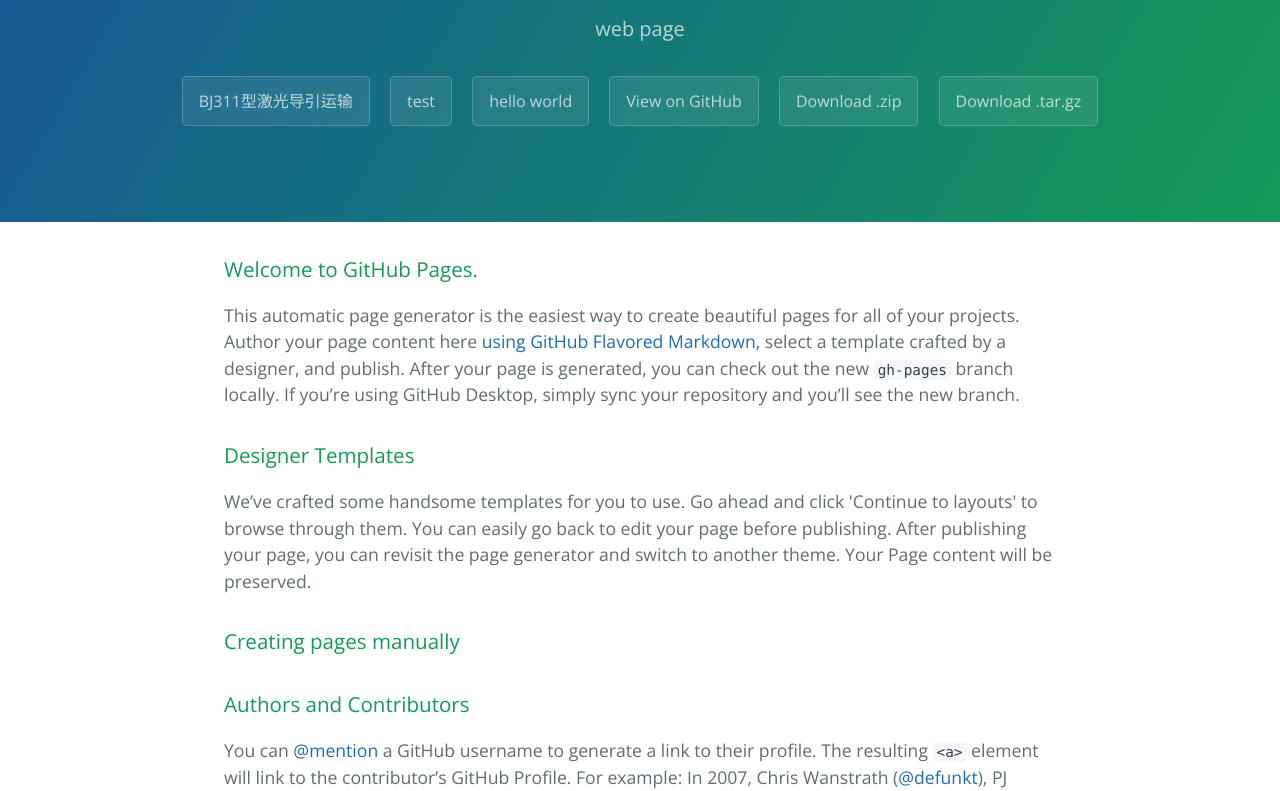
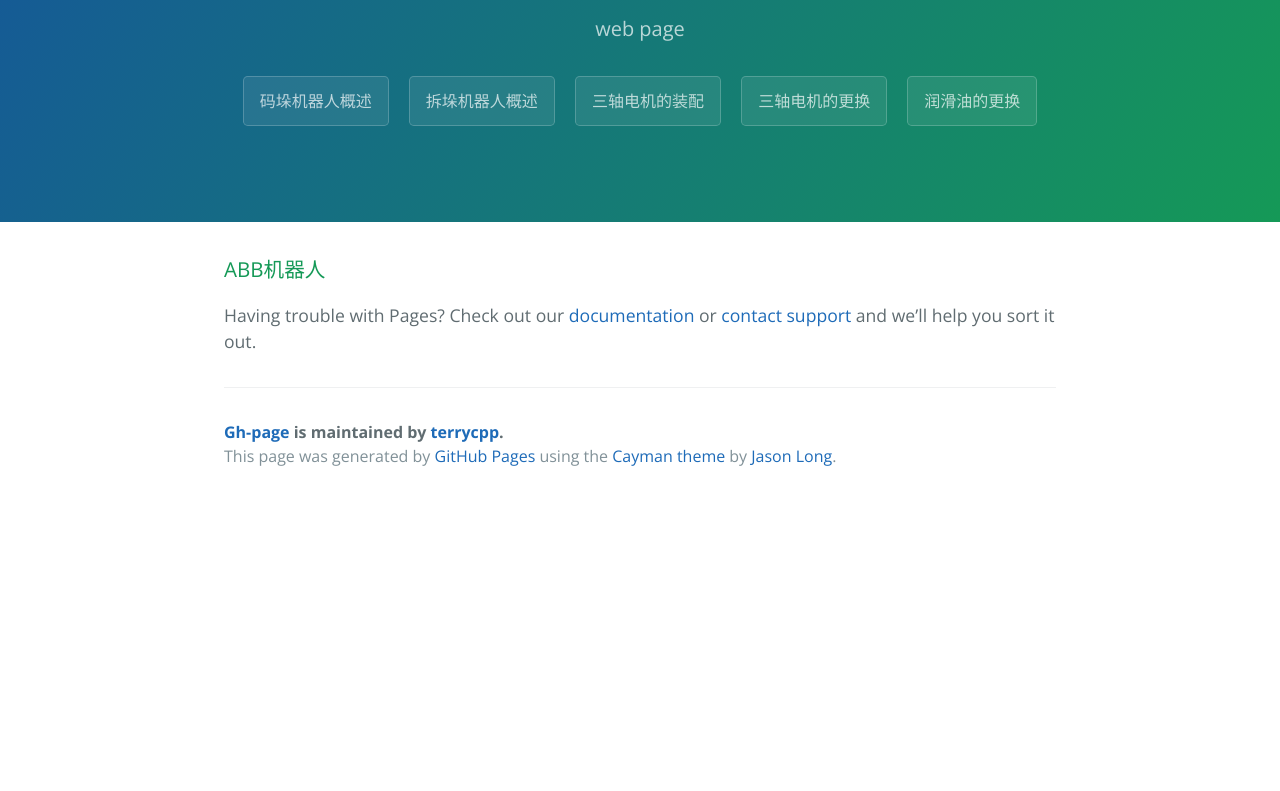
Before and after one commit to terrycpp/gh-page, a plain HTML site: page robot.html in a window 1280 px wide. Shown: the part 161-952 px from the top of the page. After the commit the page ends 800 px from the top, so only its background shows below. Drawn offline with nearby package versions, Linux system fonts and the light colour scheme.

Commit message:
add links in robot.html

```diff
--- a/robot.html
+++ b/robot.html
@@ -13,36 +13,21 @@
     <section class="page-header">
       <h1 class="project-name">Gh-page</h1>
       <h2 class="project-tagline">web page</h2>
-      <a href="https://terrycpp.github.io/gh-page/BJ311型激光导引运输车.pdf" class="btn">BJ311型激光导引运输</a>
-      <a href="https://terrycpp.github.io/gh-page/test.pdf" class="btn">test</a>
-      <a href="https://terrycpp.github.io/gh-page/hello.html" class="btn">hello world</a>
-      <a href="https://github.com/terrycpp/gh-page" class="btn">View on GitHub</a>
-      <a href="https://github.com/terrycpp/gh-page/zipball/master" class="btn">Download .zip</a>
-      <a href="https://github.com/terrycpp/gh-page/tarball/master" class="btn">Download .tar.gz</a>
+      <a href="https://terrycpp.github.io/gh-page/码垛机器人概述.html" class="btn">码垛机器人概述</a>
+      <a href="https://terrycpp.github.io/gh-page/拆垛机器人概述.html" class="btn">拆垛机器人概述</a>
+      <a href="https://terrycpp.github.io/gh-page/三轴电机的装配.html" class="btn">三轴电机的装配</a>
+      <a href="https://terrycpp.github.io/gh-page/三轴电机的更换.html" class="btn">三轴电机的更换</a>
+      <a href="https://terrycpp.github.io/gh-page/润滑油的更换.html" class="btn">润滑油的更换</a>
+
+
     </section>
 
     <section class="main-content">
-      <h3>
-<a id="welcome-to-github-pages" class="anchor" href="#welcome-to-github-pages" aria-hidden="true"><span aria-hidden="true" class="octicon octicon-link"></span></a>Welcome to GitHub Pages.</h3>
-
-<p>This automatic page generator is the easiest way to create beautiful pages for all of your projects. Author your page content here <a href="https://guides.github.com/features/mastering-markdown/">using GitHub Flavored Markdown</a>, select a template crafted by a designer, and publish. After your page is generated, you can check out the new <code>gh-pages</code> branch locally. If you’re using GitHub Desktop, simply sync your repository and you’ll see the new branch.</p>
-
-<h3>
-<a id="designer-templates" class="anchor" href="#designer-templates" aria-hidden="true"><span aria-hidden="true" class="octicon octicon-link"></span></a>Designer Templates</h3>
-
-<p>We’ve crafted some handsome templates for you to use. Go ahead and click 'Continue to layouts' to browse through them. You can easily go back to edit your page before publishing. After publishing your page, you can revisit the page generator and switch to another theme. Your Page content will be preserved.</p>
-
-<h3>
-<a id="creating-pages-manually" class="anchor" href="#creating-pages-manually" aria-hidden="true"><span aria-hidden="true" class="octicon octicon-link"></span></a>Creating pages manually</h3>
 
 
 <h3>
-<a id="authors-and-contributors" class="anchor" href="#authors-and-contributors" aria-hidden="true"><span aria-hidden="true" class="octicon octicon-link"></span></a>Authors and Contributors</h3>
-
-<p>You can <a href="https://help.github.com/articles/basic-writing-and-formatting-syntax/#mentioning-users-and-teams" class="user-mention">@mention</a> a GitHub username to generate a link to their profile. The resulting <code>&lt;a&gt;</code> element will link to the contributor’s GitHub Profile. For example: In 2007, Chris Wanstrath (<a href="https://github.com/defunkt" class="user-mention">@defunkt</a>), PJ Hyett (<a href="https://github.com/pjhyett" class="user-mention">@pjhyett</a>), and Tom Preston-Werner (<a href="https://github.com/mojombo" class="user-mention">@mojombo</a>) founded GitHub.</p>
-
-<h3>
-<a id="support-or-contact" class="anchor" href="#support-or-contact" aria-hidden="true"><span aria-hidden="true" class="octicon octicon-link"></span></a>Support or Contact</h3>
+ABB机器人
+</h3>
 
 <p>Having trouble with Pages? Check out our <a href="https://help.github.com/pages">documentation</a> or <a href="https://github.com/contact">contact support</a> and we’ll help you sort it out.</p>
 
```
